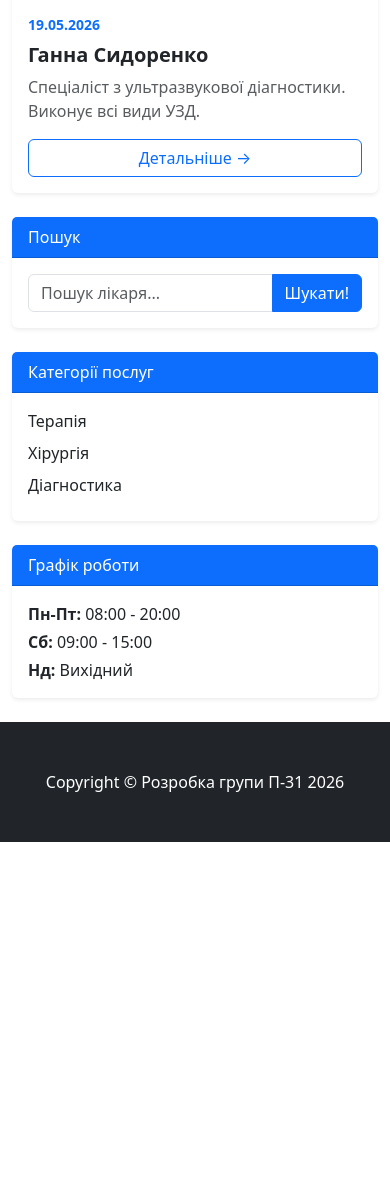
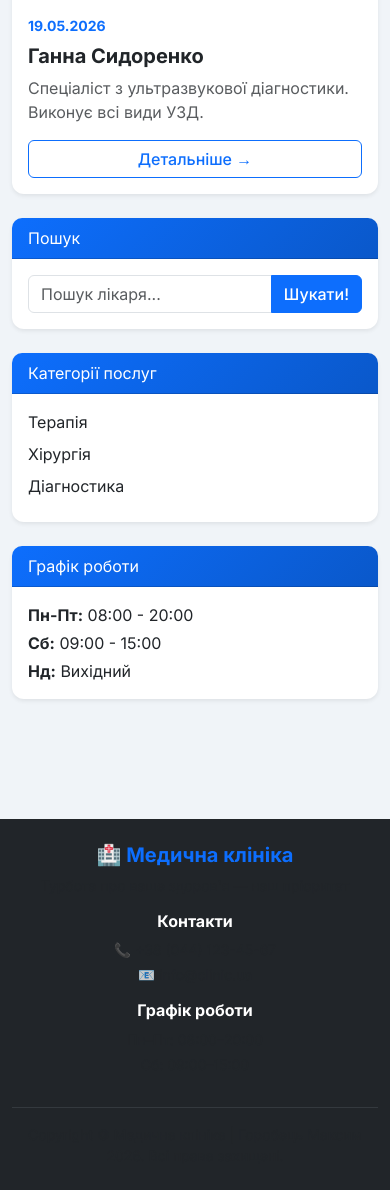
Before and after one commit to maksym77546/Main_project_Horobets_Medical_clinik, a PHP site: page / in a window 390 px wide. Shown: the part 1618-2808 px from the top of the page. Before the commit the page ends 2460 px from the top, so only its background shows below. Run offline with PHP 8.4, Linux system fonts and the light colour scheme; data comes from the database, SQL or seed files in the repository.

Commit message:
Commit 8: Фінальні правки. Оновлено стилі, footer, .gitignore; підготовка до хостингу

```diff
--- a/css/main.css
+++ b/css/main.css
@@ -0,0 +1,123 @@
+/* ===========================
+   Медична клініка — Main CSS
+   =========================== */
+
+/* Google Font */
+@import url('https://fonts.googleapis.com/css2?family=Inter:wght@300;400;500;600;700&display=swap');
+
+:root {
+    --primary: #0d6efd;
+    --primary-dark: #0a58ca;
+    --accent: #17a2b8;
+    --bg: #f0f4f8;
+    --card-shadow: 0 4px 20px rgba(0, 0, 0, 0.08);
+}
+
+body {
+    font-family: 'Inter', sans-serif;
+    background-color: var(--bg);
+    color: #333;
+}
+
+/* Navbar */
+.bg-medical {
+    background: linear-gradient(135deg, #0d6efd 0%, #0a58ca 100%) !important;
+}
+
+.navbar-brand {
+    font-weight: 700;
+    font-size: 1.3rem;
+    letter-spacing: 0.5px;
+}
+
+/* Hero header */
+header.py-5 {
+    background: linear-gradient(135deg, #e8f0fe 0%, #ffffff 100%) !important;
+}
+
+header h1 {
+    color: #0a58ca;
+}
+
+/* Cards */
+.card {
+    border-radius: 12px;
+    transition: transform 0.2s ease, box-shadow 0.2s ease;
+    box-shadow: var(--card-shadow);
+}
+
+.card:hover {
+    transform: translateY(-4px);
+    box-shadow: 0 10px 32px rgba(13, 110, 253, 0.15);
+}
+
+.card-img-top {
+    border-radius: 12px 12px 0 0;
+}
+
+/* Buttons */
+.btn-primary {
+    background: var(--primary);
+    border-color: var(--primary);
+    font-weight: 500;
+    transition: background 0.2s, transform 0.1s;
+}
+
+.btn-primary:hover {
+    background: var(--primary-dark);
+    border-color: var(--primary-dark);
+    transform: translateY(-1px);
+}
+
+.btn-outline-primary {
+    border-color: var(--primary);
+    color: var(--primary);
+    font-weight: 500;
+}
+
+.btn-outline-primary:hover {
+    background: var(--primary);
+    border-color: var(--primary);
+}
+
+/* Badges */
+.badge.bg-primary {
+    background: linear-gradient(135deg, #0d6efd, #17a2b8) !important;
+    font-size: 0.75rem;
+    padding: 0.4em 0.8em;
+    border-radius: 20px;
+}
+
+/* Section spacing */
+section {
+    padding-bottom: 48px;
+}
+
+/* Sidebar card headers */
+.card-header.bg-primary {
+    background: linear-gradient(135deg, #0d6efd, #0a58ca) !important;
+    border-radius: 10px 10px 0 0 !important;
+}
+
+/* Footer */
+footer {
+    background: #111827 !important;
+}
+
+/* Table in admin */
+.table thead th {
+    font-weight: 600;
+    font-size: 0.85rem;
+    text-transform: uppercase;
+    letter-spacing: 0.5px;
+}
+
+/* Hover links */
+a.text-dark:hover {
+    color: var(--primary) !important;
+}
+
+/* Scrollbar */
+::-webkit-scrollbar { width: 6px; }
+::-webkit-scrollbar-track { background: #f0f4f8; }
+::-webkit-scrollbar-thumb { background: #0d6efd; border-radius: 3px; }
--- a/footer.php
+++ b/footer.php
@@ -1,9 +1,28 @@
 <!-- Footer-->
-<footer class="py-5 bg-dark">
-    <div class="container"><p class="m-0 text-center text-white">Copyright &copy; Розробка групи П-31 <?php echo date('Y')?></p></div>
+<footer class="py-4 bg-dark mt-5">
+    <div class="container">
+        <div class="row text-white text-center text-md-start">
+            <div class="col-md-4 mb-3">
+                <h5 class="fw-bold text-primary">🏥 Медична клініка</h5>
+                <p class="small text-muted mb-0">Турбота про ваше здоров'я — наш пріоритет</p>
+            </div>
+            <div class="col-md-4 mb-3">
+                <h6 class="fw-bold">Контакти</h6>
+                <p class="small text-muted mb-1">📞 +38 (044) 123-45-67</p>
+                <p class="small text-muted mb-0">📧 info@clinic.ua</p>
+            </div>
+            <div class="col-md-4 mb-3">
+                <h6 class="fw-bold">Графік роботи</h6>
+                <p class="small text-muted mb-1">Пн–Пт: 08:00–20:00</p>
+                <p class="small text-muted mb-0">Сб: 09:00–15:00</p>
+            </div>
+        </div>
+        <hr class="border-secondary" />
+        <p class="m-0 text-center text-muted small">Copyright &copy; Медична клініка | Горобець Максим <?php echo date('Y')?>. Всі права захищені.</p>
+    </div>
 </footer>
 <!-- Bootstrap core JS-->
-<script src="https://cdn.jsdelivr.net/npm/bootstrap@5.2.3/dist/js/bootstrap.bundle.min.js"></script>
+<script src="https://cdn.jsdelivr.net/npm/bootstrap@5.3.0/dist/js/bootstrap.bundle.min.js"></script>
 <!-- Core theme JS-->
 <script src="js/scripts.js"></script>
 </body>
--- a/header.php
+++ b/header.php
@@ -17,6 +17,8 @@
         <link href="css/styles.css" rel="stylesheet" />
         <!-- Bootstrap CDN for consistent styling -->
         <link href="https://cdn.jsdelivr.net/npm/bootstrap@5.3.0/dist/css/bootstrap.min.css" rel="stylesheet" />
+        <!-- Custom medical clinic styles -->
+        <link href="css/main.css" rel="stylesheet" />
         <style>
             .bg-medical { background-color: #0d6efd !important; } /* Blue color */
             .text-medical { color: #0d6efd !important; }
```
Also changed, not shown: 1 other file.
